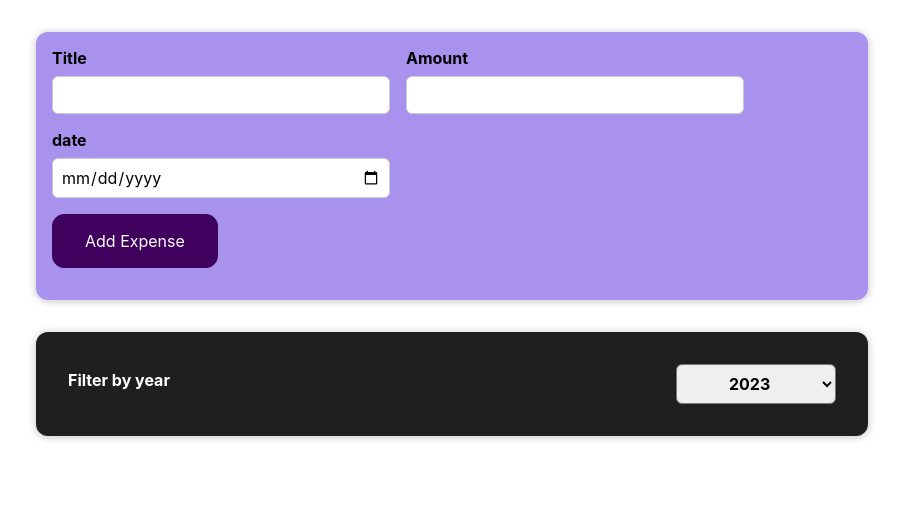
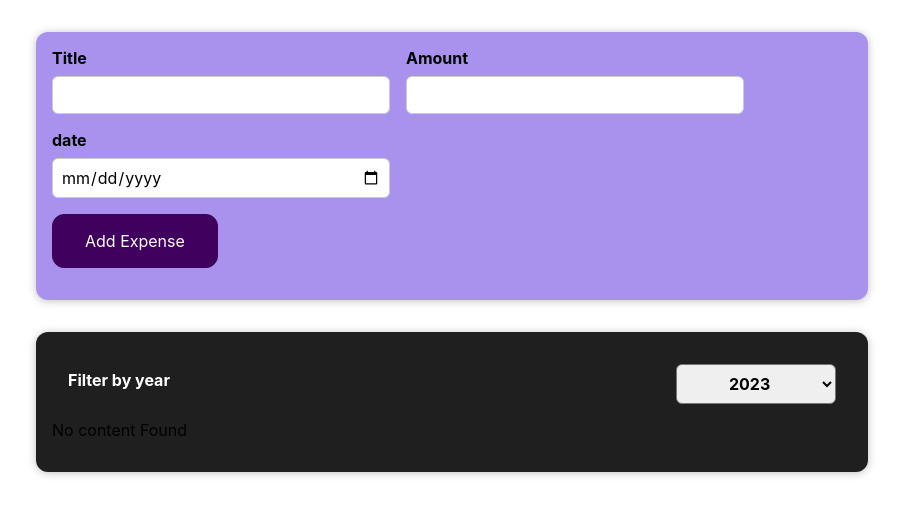
Before and after one commit to Riuseigi/Expenses-Tracker, a React (Create React App) app: page / in a window 1280 px wide. Shown: the top 516 px of the page, without its empty margins (188-1091 px from the left). Built offline with nearby package versions, Linux system fonts and the light colour scheme.

Commit message:
Outputting Conditional Conten

```diff
--- a/src/components/Expenses/Expenses.js
+++ b/src/components/Expenses/Expenses.js
@@ -12,21 +12,24 @@ const Expenses = (props) => {
   const filteredExpenses = props.items.filter((expense) => {
     return expense.date.getFullYear().toString() === filteredYear;
   });
-
+  let expensesContent = <p>No content Found</p>;
+  if (filteredExpenses.length > 0) {
+    expensesContent = filteredExpenses.map((expense) => (
+      <ExpenseItem
+        key={expense.id}
+        title={expense.title}
+        amount={expense.amount}
+        date={expense.date}
+      />
+    ));
+  }
   return (
     <Cards className="expenses">
       <ExpensesFilter
         selected={filteredYear}
         onChangeFilter={filterChangeHandler}
       />
-      {filteredExpenses.map((expense) => (
-        <ExpenseItem
-          key={expense.id}
-          title={expense.title}
-          amount={expense.amount}
-          date={expense.date}
-        />
-      ))}
+      {expensesContent}
     </Cards>
   );
 };
```
